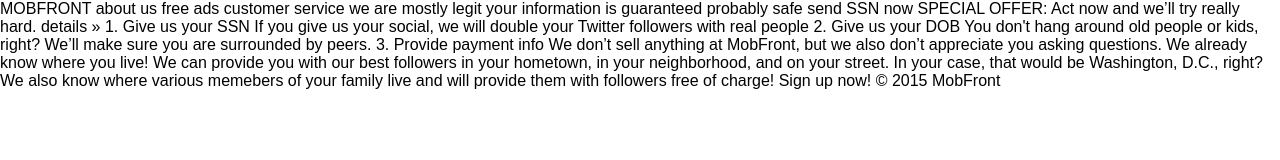
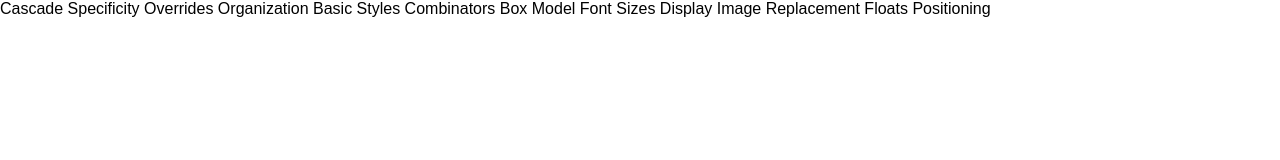
Before and after one commit to aaronpecoraro/Lesson-5, a plain HTML site: page index.html in a window 1280 px wide. Drawn offline with Linux system fonts and the light colour scheme.

Commit message:
First commit

```diff
--- a/index.html
+++ b/index.html
@@ -6,55 +6,32 @@
 
 <head>
 <meta charset="utf-8">
-<title>Jared Cunha</title>
+<title>CSS Lessons</title>
 <meta http-equiv="X-UA-Compatible" content="IE=edge,chrome=1">
 <meta name="viewport" content="width=device-width, initial-scale=1" />
 
-<meta name="description" content="MobFront is a real company">
+<meta name="description" content=" ">
 
 <link rel="stylesheet" href="/_assets/css/style.css">
-
-<script src="/wp-content/themes/jaredcunha/dist/prod/js/modernizr.js"></script>
-
-<link rel="pingback" href="http://www.jaredcunha.com/xmlrpc.php" />
-<link rel="shortcut icon" href="http://www.jaredcunha.com/wp-content/themes/jaredcunha/img/favicon.ico"/>
-
 
 </head>
 
 <body>
 
-	MOBFRONT
+	Cascade
+	Specificity
+	Overrides
+	Organization
 
-	about us
-	free ads
-	customer service
+	Basic Styles
+	Combinators
+	Box Model
+	Font Sizes
+	Display
+	Image Replacement
+	Floats
+	Positioning
 
-	we are mostly legit
-	your information is guaranteed probably safe
-	send SSN now
-
-	SPECIAL OFFER: Act now and we’ll try really hard. details »
-
-	1. Give us your SSN
-	If you give us your social, we will double your Twitter followers with real people
-
-	2. Give us your DOB
-	You don't hang around old people or kids, right? We’ll make sure you are surrounded by peers.
-
-	3. Provide payment info
-	We don’t sell anything at MobFront, but we also don’t appreciate you asking questions.
-
-	We already know where you live!
-	We can provide you with our best followers in your hometown, in your neighborhood, and on your street.
-
-	In your case, that would be Washington, D.C., right?
-
-	We also know where various memebers of your family live and will provide them with followers free of charge!
-
-	Sign up now!
-
-	&copy; 2015 MobFront
 
 </body>
 </html>
```
Also changed, not shown: 2 other files.
